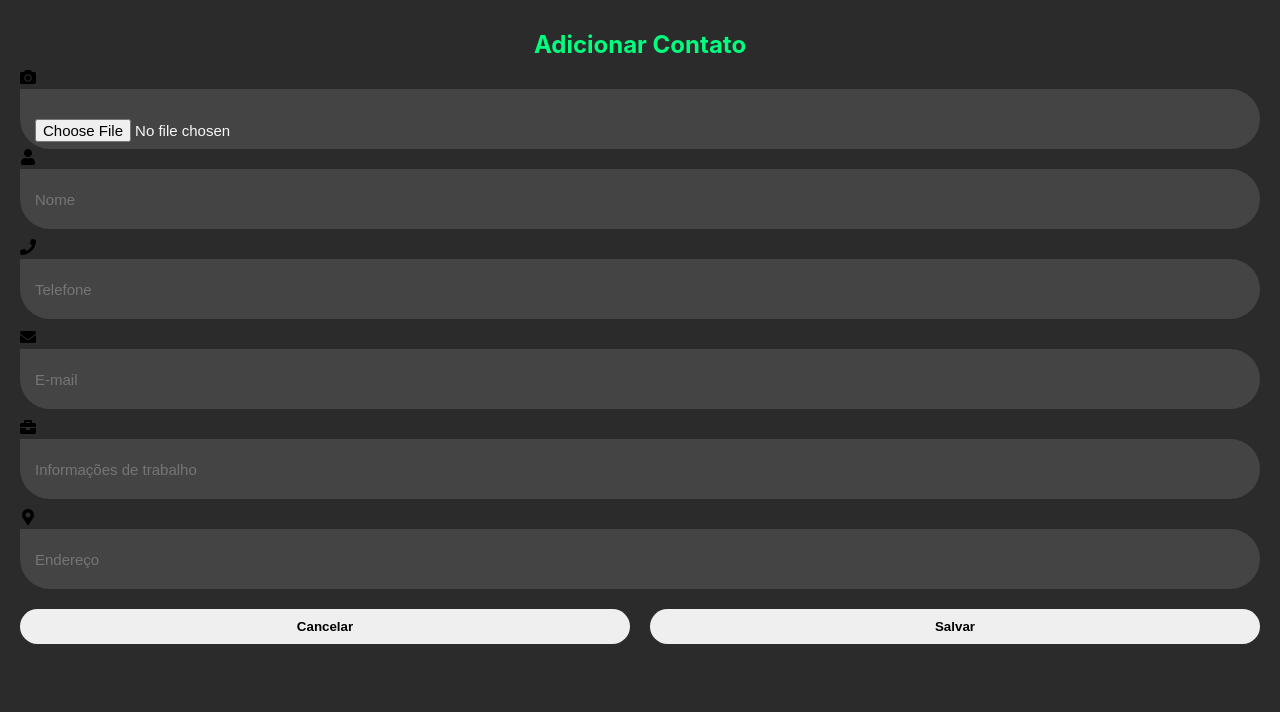
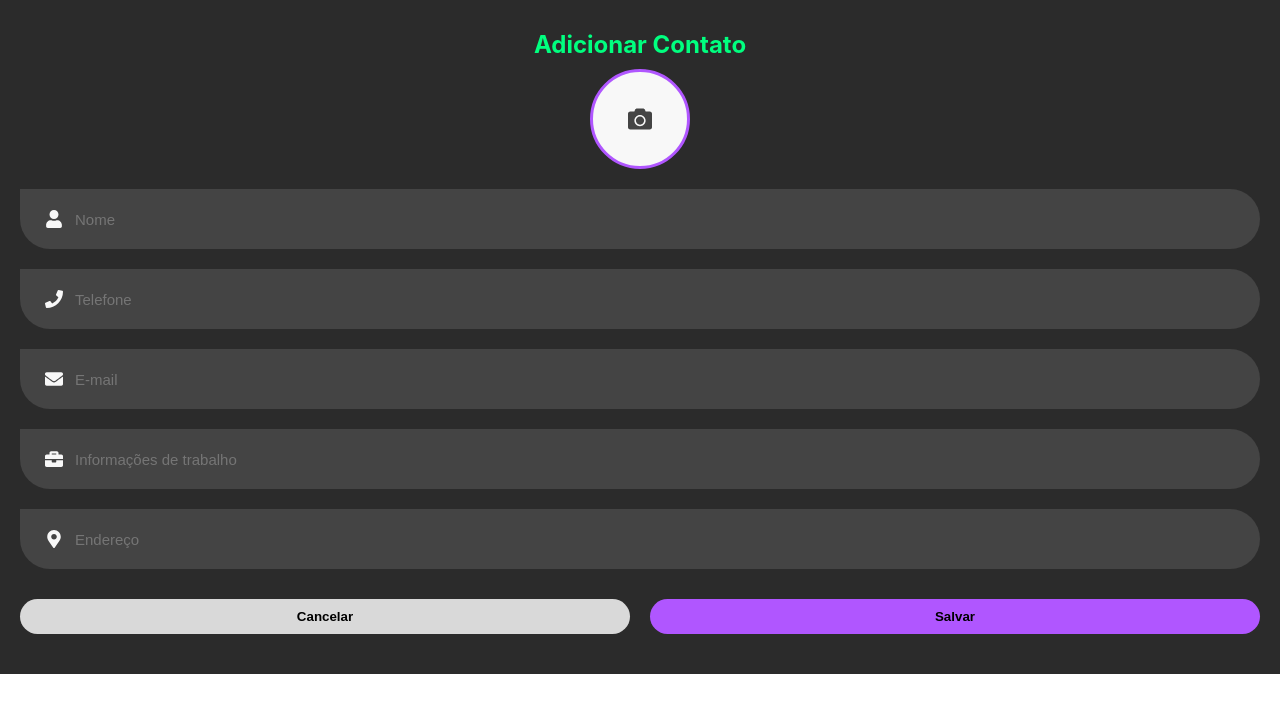
Before and after one commit to carolsoul/agenda-de-contatos, a React (Create React App) app: page /add-contact in a window 1280 px wide. Shown: the top 712 px of the page. Built offline with nearby package versions, Linux system fonts and the light colour scheme.

Commit message:
style(ajuste de cores, espaçamento dos inputs)

```diff
--- a/src/ContactForm.css
+++ b/src/ContactForm.css
@@ -20,7 +20,7 @@
 .container{
     background-color: var(--bg-black);
     width: 100vw;
-    height: 100vh;
+    height: 100%;
     padding: 20px;
 }
 
@@ -30,21 +30,74 @@
     padding: 10px;
 }
 
+.photo-upload {
+    display: flex;
+    justify-content: center;
+    margin-bottom: 20px;
+    position: relative;
+}
+
+.photo-preview {
+    width: 100px;
+    height: 100px;
+    border-radius: 50%;
+    overflow: hidden;
+    display: flex;
+    justify-content: center;
+    align-items: center;
+    background-color: var(--bg-white);
+    border: 3px solid var(--purple);
+    cursor: pointer;
+}
+
+.photo-preview img {
+    width: 100%;
+    height: 100%;
+    object-fit: cover;
+}
+
+.icon-camera {
+    font-size: 24px;
+    background-color: transparent;
+    color: var(--form-input-color-b);
+}
+
+  #photo-input {
+    display: none;
+  }
+
 .input-container{
     display: grid;
     grid-template-columns: 1fr;
     gap: 10px;
 }
 
-input{
+.input-group {
+    position: relative;
+    width: 100%;
+    margin-bottom: 10px;
+}
+
+.input-group input {
+    width: 100%;
+    padding: 30px 55px;
+    border: none;
+    outline: none;
+    font-size: 15px;
+    border-radius: 0 50px 50px;
     background-color: var(--form-input-color-b);
     height: 50px;
-    border-radius: 0 50px 50px;
-    font-size: 15px;
-    padding: 30px 15px;
-    width: 100%;
     color: var(--bg-white);
-    border: none;
+}
+
+.input-group .icon {
+    position: absolute;
+    left: 25px;
+    top: 50%;
+    transform: translateY(-50%);
+    color: var(--bg-white);
+    font-size: 18px;
+    background-color: transparent;
 }
 
 .btn-container{
@@ -59,4 +112,13 @@ input{
     border-radius: 50px;
     border: none;
     font-weight: 700;
+    cursor: pointer;
 }
+
+.save{
+    background-color: var(--purple);
+}
+
+.cancel{
+    background-color: var(--form-input-color-w);
+}
--- a/src/Home.css
+++ b/src/Home.css
@@ -6,7 +6,7 @@
 
 :root{
   --bg-white: #F8F8F8;
-  --bg-black: #2B2B2B
+  --bg-black: #2B2B2B;
   --purple: #B056FF;
   --profile-purple: #C380FF;
   --green: #00FF7F;
@@ -19,72 +19,60 @@
 
 .home-container{
   display: flex;
+  gap: 20px;
   flex-direction: column;
+  padding: 20px;
+  background-color: var(--bg-black);
+  width: 100vw;
   height: 100vh;
-  width: 100vw;
-  background-color: #2B2B2B;
 }
 
 header{
+  padding-top: 30px;
   display: flex;
-  align-items: center;
-  gap: 80px;
-  padding: 40px;
+  justify-content: space-between;
 }
 
-header input{
+.search-bar{
+  background-color: var(--bg-white);
+  color: var(--bg-black);
   border-radius: 50px;
+  padding: 10px 20px;
+  width: 100%;
   border: none;
   outline: none;
-  padding: 13px 25px;
-  background-color: var(--bg-white);
-  font-size: 15px;
-  color: var(--bg-black);
-  width: 80rem;
-  margin: 0 40px;
-}
-
-.logo{
-  width: 13rem;
-  height: 60px;
-  background-image: url(./assets/logo-orbita-green.svg);
-  background-repeat: no-repeat;
-  background-size: contain;
-  background-position: center;
+  display: flex;
+  justify-content: center;
 }
 
 .add-contact{
+  font-size: 40px;
+  color: var(--bg-white);
   border: none;
-  font-size: 40px;
   background-color: transparent;
-  color: var(--bg-white);
-  cursor: pointer;
+  outline: none;
 }
 
 .sidebar{
-  width: fit-content;
-  display: flex;
-  flex-direction: column;
-  align-items: flex-start;
-  padding-right: 20px;
-  padding-left: 40px;
-  gap: 10px;
+  display: grid;
+  grid-template-columns: 1fr 1fr 1fr;
+  gap: 20px;
+  padding: 10px 0;
 }
 
 .sidebar button{
   background-color: transparent;
-  border: 2px solid;
-  padding: 8px 10px;
-  border-radius: 20px;
-  width: 160px;
-  font-weight: 700;
+  border: 2px solid var(--bg-white);
   color: var(--bg-white);
-  cursor: pointer;
+  padding: 5px 10px;
+  border-radius: 50px;
+  transition: all 0.3s ease-in-out;
 }
 
 .sidebar button:focus{
   background-color: var(--green);
-  color: #2B2B2B;
+  border: var(--green);
+  color: var(--bg-black);
 }
 
 .no-contacts{
```
